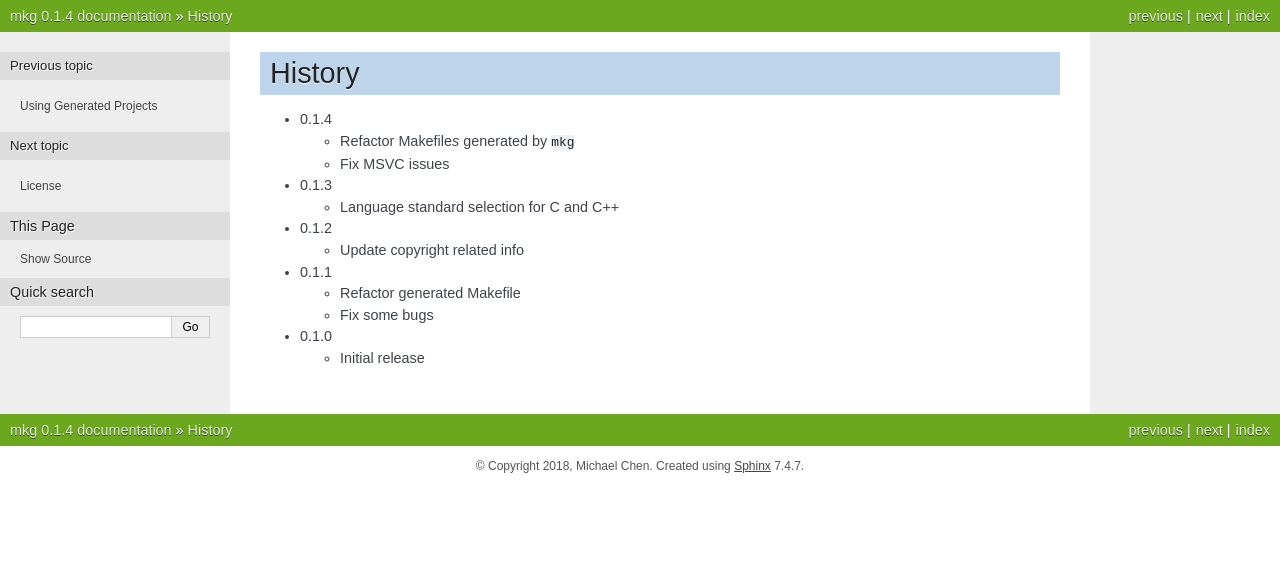
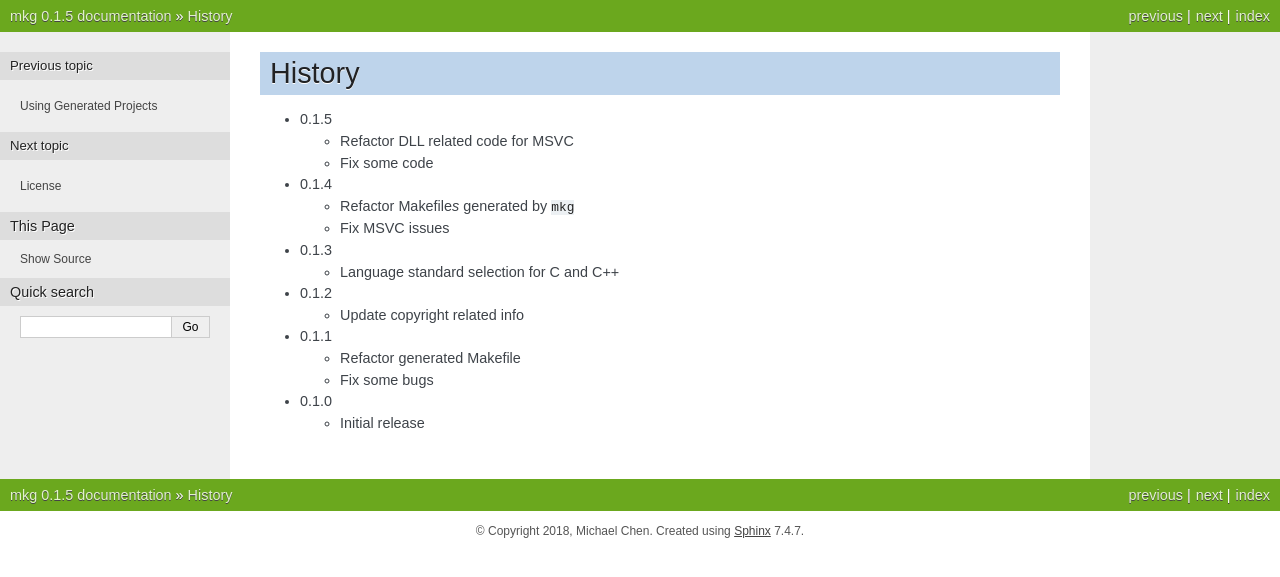
Before and after one commit to cwchentw/mkg-doc, a Sphinx documentation site: the page built from source/history.rst, in a window 1280 px wide. Shown: the top 577 px of the page. Built offline with Sphinx 7.4.7, drawn with Linux system fonts in a browser that asks for light colours.

Commit message:
Update mkg documentation

```diff
--- a/source/conf.py
+++ b/source/conf.py
@@ -26,7 +26,7 @@ author = 'Michael Chen'
 # The short X.Y version
 version = '0.1'
 # The full version, including alpha/beta/rc tags
-release = '0.1.4'
+release = '0.1.5'
 
 
 # -- General configuration ---------------------------------------------------
--- a/source/history.rst
+++ b/source/history.rst
@@ -1,6 +1,11 @@
 ========
 History
 ========
+
+* 0.1.5
+
+  * Refactor DLL related code for MSVC
+  * Fix some code
 
 * 0.1.4
 
```
